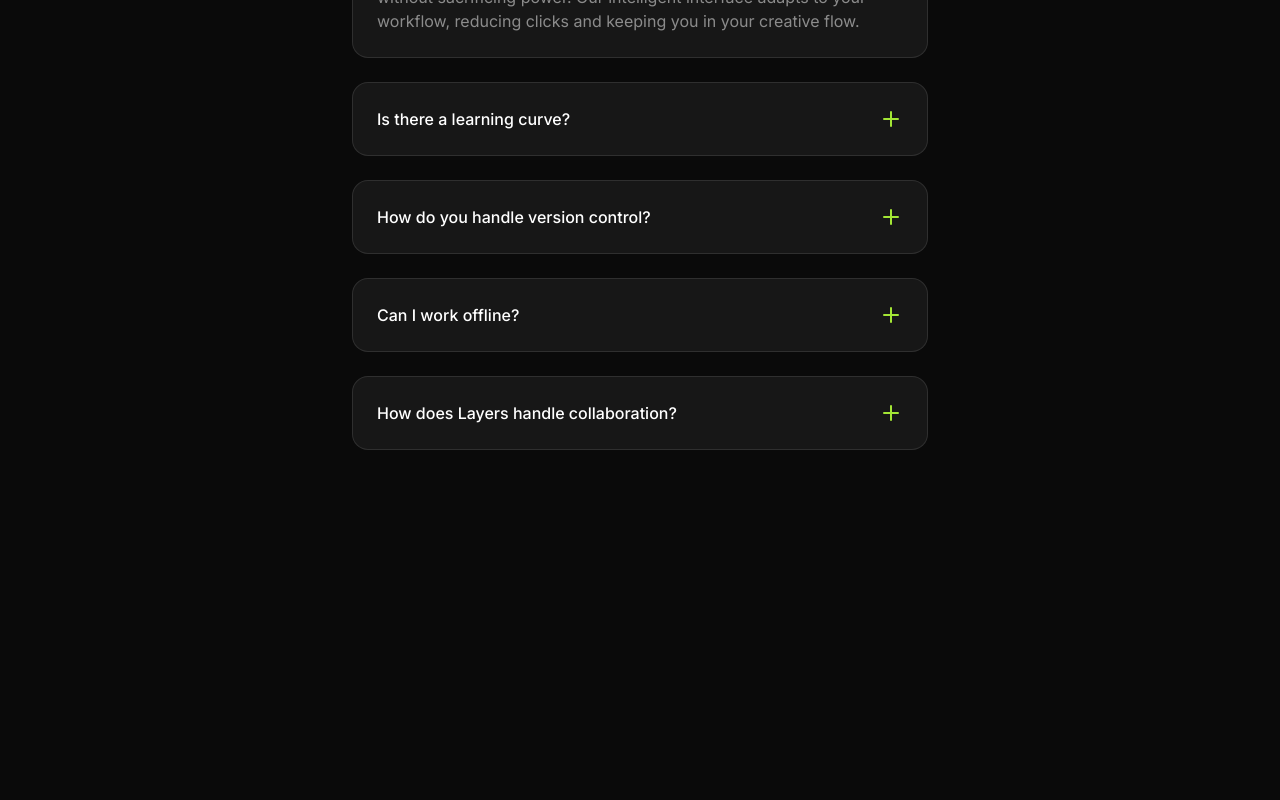
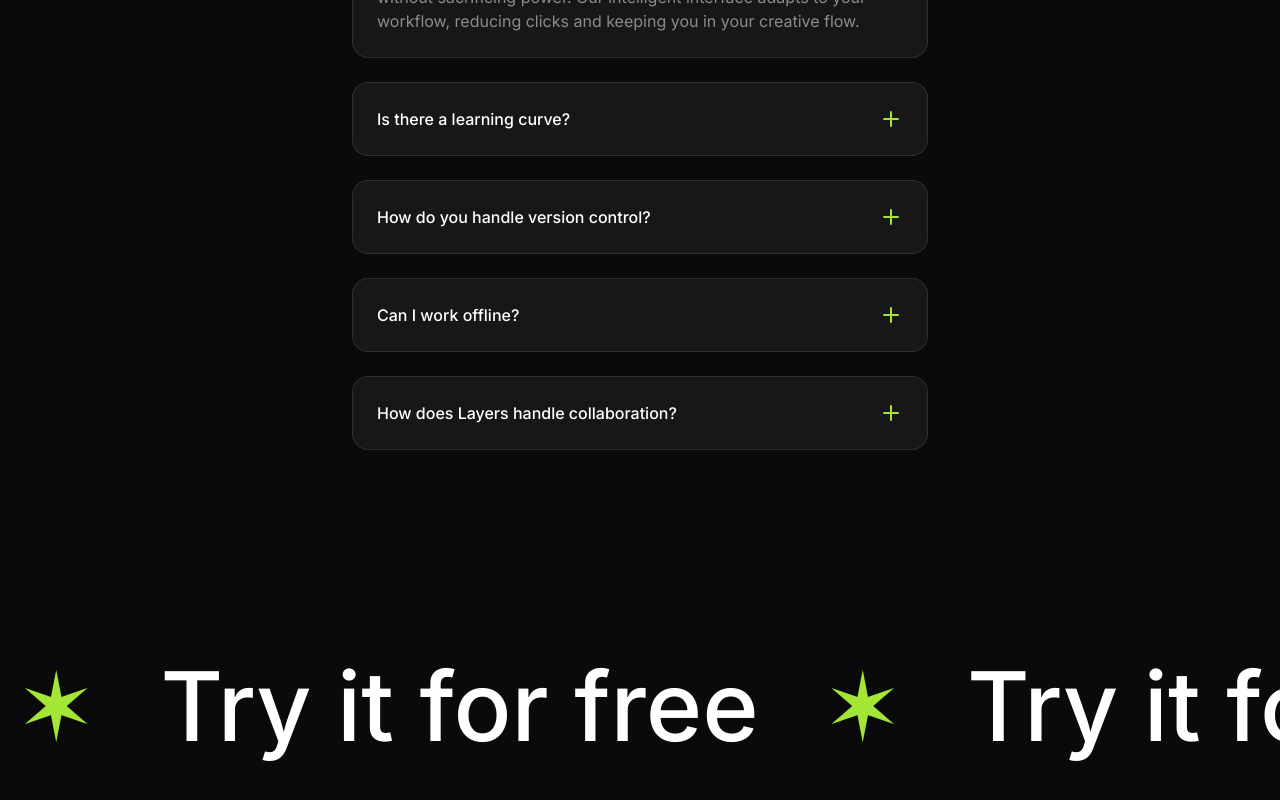
Before and after one commit to priyanshuyxdev/SaaS_landing_page, a Next.js app: page / in a window 1280 px wide. Shown: the part 4723-5523 px from the top of the page. Before the commit the page ends 5269 px from the top, so only its background shows below. Built offline with nearby package versions, Linux system fonts and the light colour scheme.

Commit message:
cta section

```diff
--- a/src/app/page.tsx
+++ b/src/app/page.tsx
@@ -1,3 +1,4 @@
+import CallToAction from "@/sections/CallToAction";
 import Faqs from "@/sections/Faqs";
 import Features from "@/sections/Features";
 import Hero from "@/sections/Hero";
@@ -15,5 +16,6 @@
         <Features />
         <Integrations />
         <Faqs />
+        <CallToAction />
     </>
 }
--- a/src/sections/CallToAction.tsx
+++ b/src/sections/CallToAction.tsx
@@ -1,3 +1,16 @@
 export default function CallToAction() {
-    return <div>Call To Action</div>;
+    return (
+        <section className="py-24">
+            <div className="overflow-x-clip p-4 flex">
+                <div className="flex flex-none gap-16 text-7xl md:text-8xl font-medium">
+                    {Array.from({ length: 10 }).map((_, i) => (
+                    <div key={i} className="flex items-center gap-16">
+                        <span className="text-lime-400 text-8xl">&#10038;</span>
+                        <span>Try it for free</span>
+                    </div>
+                ))}
+                </div>
+            </div>
+        </section>
+    );
 }
```
